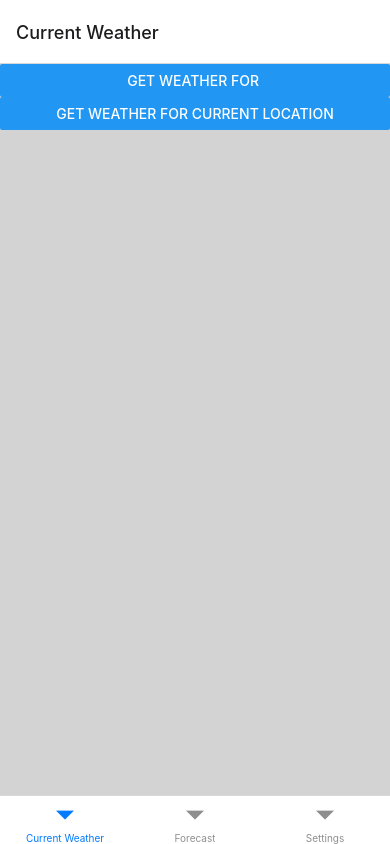
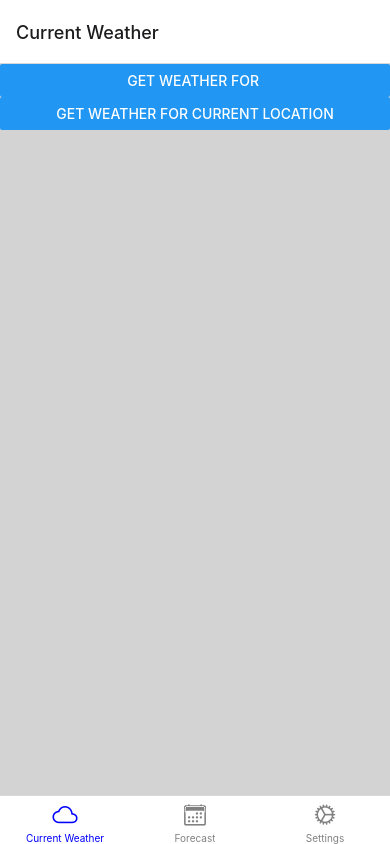
Before and after one commit to vaasuu/react-native-weather-app, a React Native app: screen / in a window 390 px wide. Built offline with nearby package versions, Linux system fonts and the light colour scheme.

Commit message:
Added icons to button tab navigation

```diff
--- a/App.js
+++ b/App.js
@@ -1,12 +1,11 @@
 import React from "react";
-import { View } from "react-native";
 import { NavigationContainer } from "@react-navigation/native";
 import { createBottomTabNavigator } from "@react-navigation/bottom-tabs";
+import Ionicons from "react-native-vector-icons/Ionicons";
 
 import CurrentWeatherScreen from "./components/CurrentWeatherScreen";
 import ForecastScreen from "./components/WeatherForecastScreen";
 import SettingsScreen from "./components/SettingsScreen";
-
 import myDataContext from "./MyDataContext";
 
 const Tab = createBottomTabNavigator();
@@ -22,7 +21,26 @@
       value={{ apikey, setApikey, units, setUnits, city, setCity }}
     >
       <NavigationContainer>
-        <Tab.Navigator>
+        <Tab.Navigator
+          screenOptions={({ route }) => ({
+            tabBarIcon: ({ focused, color, size }) => {
+              let iconName;
+
+              if (route.name === "Current Weather") {
+                iconName = "cloud-outline";
+              } else if (route.name === "Forecast") {
+                iconName = "calendar-outline";
+              } else if (route.name === "Settings") {
+                iconName = "cog-outline";
+              }
+
+              // You can return any component that you like here!
+              return <Ionicons name={iconName} size={size} color={color} />;
+            },
+            tabBarActiveTintColor: "blue",
+            tabBarInactiveTintColor: "gray",
+          })}
+        >
           <Tab.Screen name="Current Weather" component={CurrentWeatherScreen} />
           <Tab.Screen name="Forecast" component={ForecastScreen} />
           <Tab.Screen name="Settings" component={SettingsScreen} />
--- a/package.json
+++ b/package.json
@@ -15,12 +15,13 @@
     "@react-navigation/native": "^6.1.2",
     "@react-navigation/native-stack": "^6.9.8",
     "expo": "~47.0.8",
+    "expo-location": "~15.0.1",
     "expo-status-bar": "~1.4.2",
     "react": "18.1.0",
     "react-dom": "18.1.0",
     "react-native": "0.70.5",
-    "react-native-web": "~0.18.9",
-    "expo-location": "~15.0.1"
+    "react-native-vector-icons": "^9.2.0",
+    "react-native-web": "~0.18.9"
   },
   "devDependencies": {
     "@babel/core": "^7.12.9"
```
Also changed, not shown: 1 other file (tests, documents, lock files or other folders).
